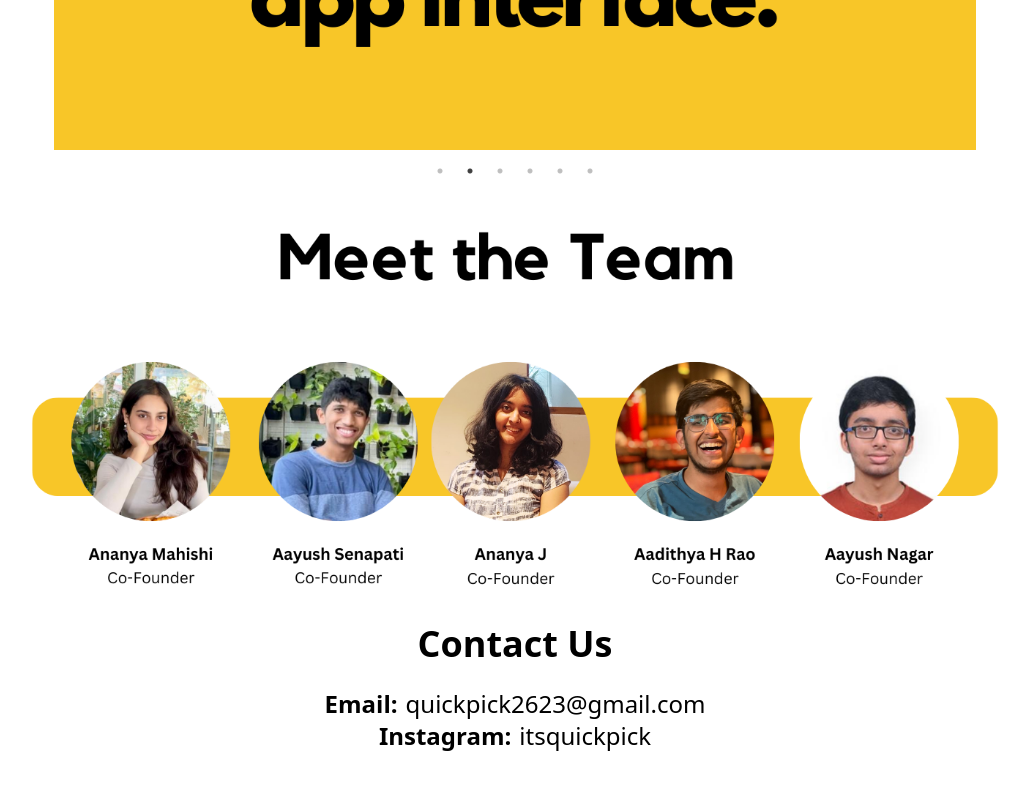
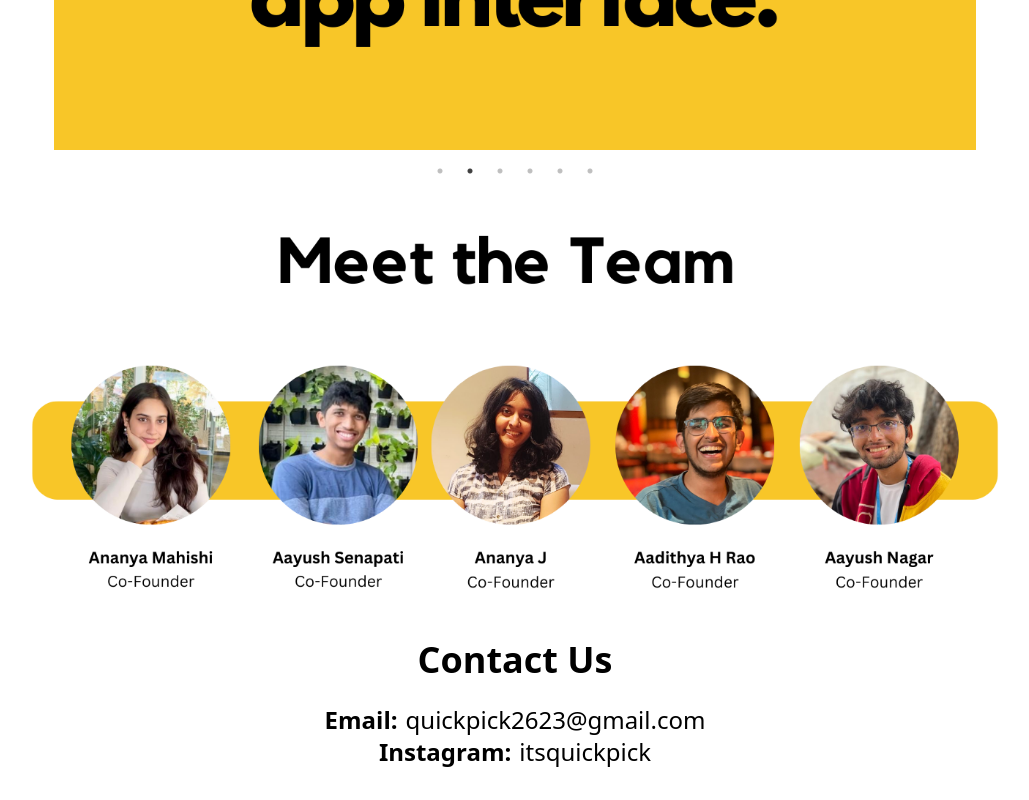
Before and after one commit to aayushsenapati/QuickPick_Vendor_Next, a Next.js app: page / in a window 1280 px wide. Shown: the part 1361-2161 px from the top of the page, without its empty margins (125-1154 px from the left). Built offline with nearby package versions, Linux system fonts and the light colour scheme.

Commit message:
nagar new pic

```diff
--- a/app/components/Contactus.js
+++ b/app/components/Contactus.js
@@ -9,7 +9,7 @@ const Contactus = () => {
         <div id='contact-section' className="text-black p-8 mt-8">
             <div className="flex justify-center items-center">
             <Image
-            src="/team.png"
+            src="/team_rev.png"
             alt="team"
             width={1000}
             height={1000}
```
Also changed, not shown: public/team_rev.png (added).
